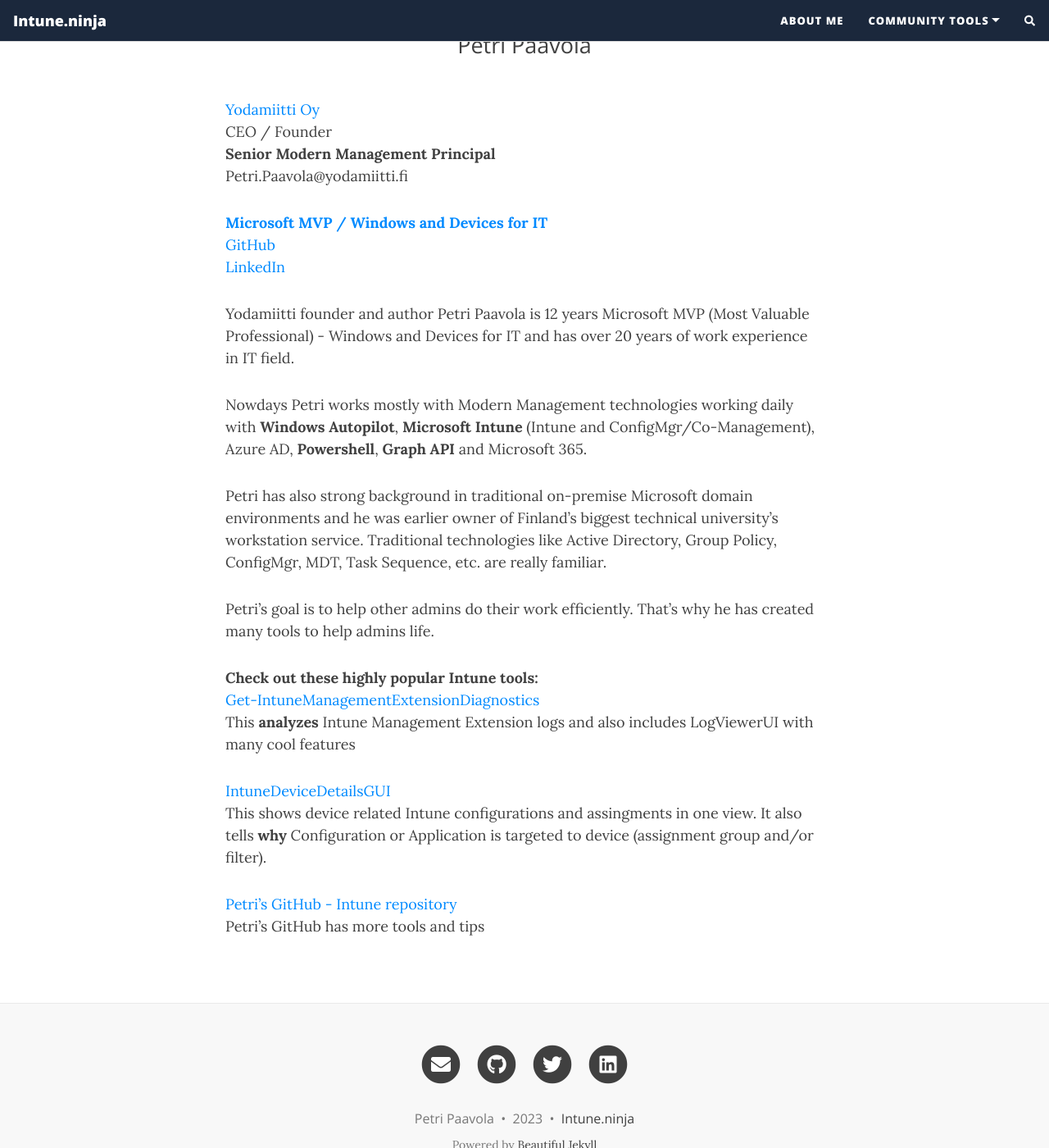
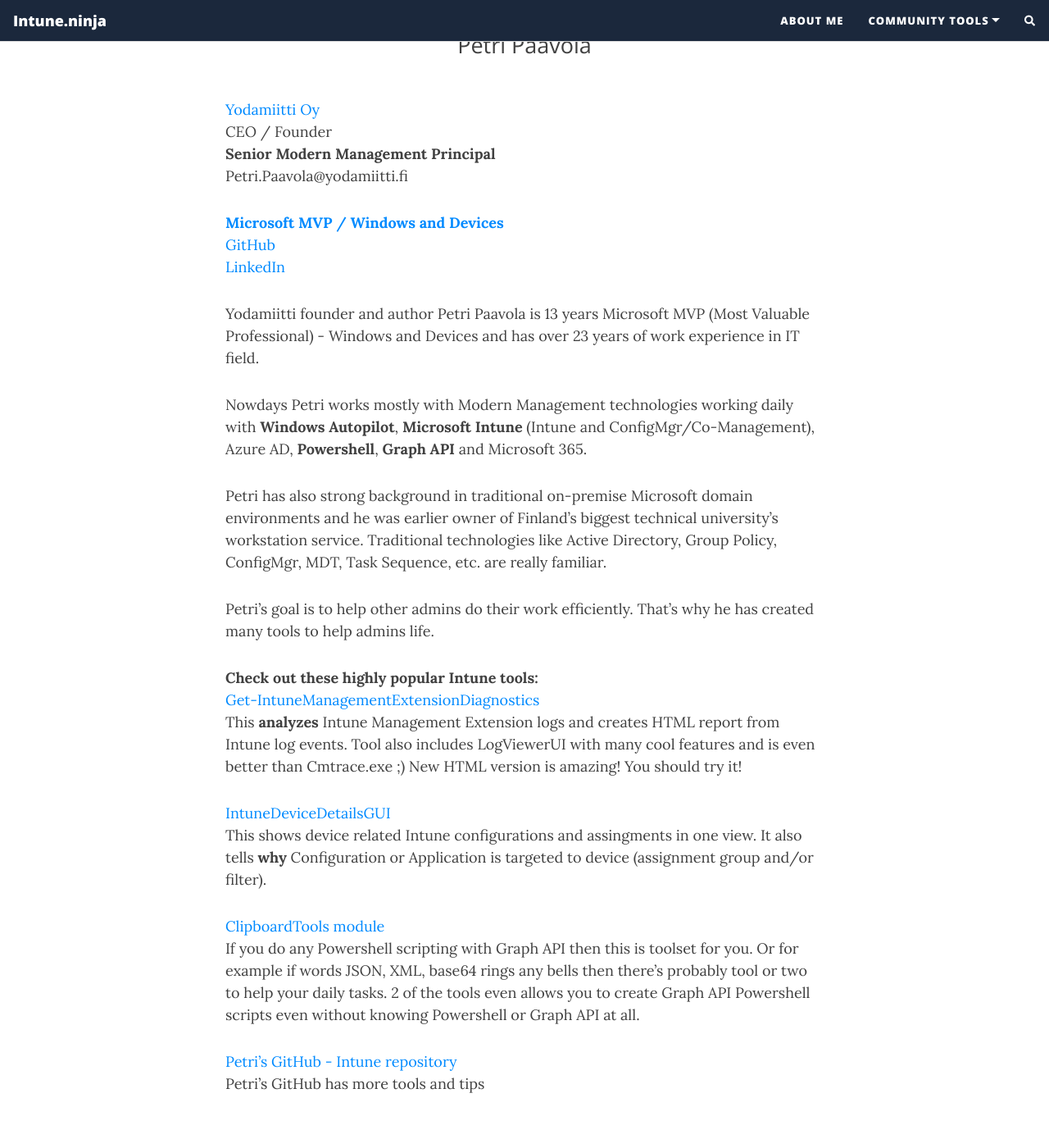
Before and after one commit to petripaavola/petripaavola.github.io, a Jekyll site: the page built from aboutme.md, in a window 1280 px wide and 1400 px high, scrolled down 214 px. Shown: the whole window at 82% size. Built offline with Jekyll 4.4.1, drawn with Linux system fonts in a browser that asks for light colours; nearby versions of some CDN libraries; comment, search, counter and statistics services are not loaded.

Commit message:
Update aboutme.md

```diff
--- a/aboutme.md
+++ b/aboutme.md
@@ -9,12 +9,12 @@
 **Senior Modern Management Principal**
 Petri.Paavola@yodamiitti.fi
 
-**[Microsoft MVP / Windows and Devices for IT](https://mvp.microsoft.com/en-us/PublicProfile/4030625?fullName=Petri%20Paavola)**
+**[Microsoft MVP / Windows and Devices](https://mvp.microsoft.com/en-US/mvp/profile/cdb970c0-3c9a-e411-93f2-9cb65495d3c4)**
 [GitHub](https://github.com/petripaavola)
 [LinkedIn](https://www.linkedin.com/in/petri-paavola)
 
-Yodamiitti founder and author Petri Paavola is 12 years Microsoft MVP (Most Valuable Professional) - Windows and Devices for IT
-and has over 20 years of work experience in IT field.
+Yodamiitti founder and author Petri Paavola is 13 years Microsoft MVP (Most Valuable Professional) - Windows and Devices
+and has over 23 years of work experience in IT field.
 
 Nowdays Petri works mostly with Modern Management technologies working daily with **Windows Autopilot**, **Microsoft Intune** (Intune and ConfigMgr/Co-Management), Azure AD, **Powershell**, **Graph API** and Microsoft 365.
 
@@ -24,10 +24,13 @@
 
 **Check out these highly popular Intune tools:**
 [Get-IntuneManagementExtensionDiagnostics](https://github.com/petripaavola/Get-IntuneManagementExtensionDiagnostics)
-This **analyzes** Intune Management Extension logs and also includes LogViewerUI with many cool features
+This **analyzes** Intune Management Extension logs and creates HTML report from Intune log events. Tool also includes LogViewerUI with many cool features and is even better than Cmtrace.exe ;) New HTML version is amazing! You should try it!
 
 [IntuneDeviceDetailsGUI](https://github.com/petripaavola/IntuneDeviceDetailsGUI)
 This shows device related Intune configurations and assingments in one view. It also tells **why** Configuration or Application is targeted to device (assignment group and/or filter).
 
+[ClipboardTools module](https://github.com/petripaavola/ClipboardTools)
+If you do any Powershell scripting with Graph API then this is toolset for you. Or for example if words JSON, XML, base64 rings any bells then there's probably tool or two to help your daily tasks. 2 of the tools even allows you to create Graph API Powershell scripts even without knowing Powershell or Graph API at all.
+
 [Petri's GitHub - Intune repository](https://github.com/petripaavola/Intune)
 Petri's GitHub has more tools and tips
```
